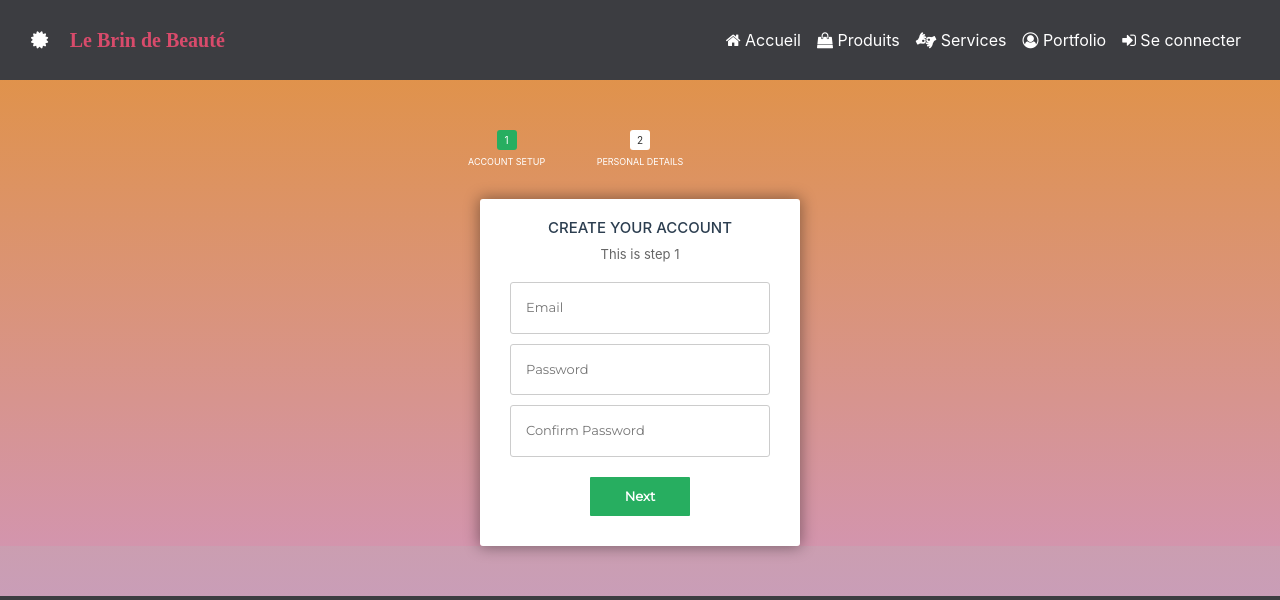
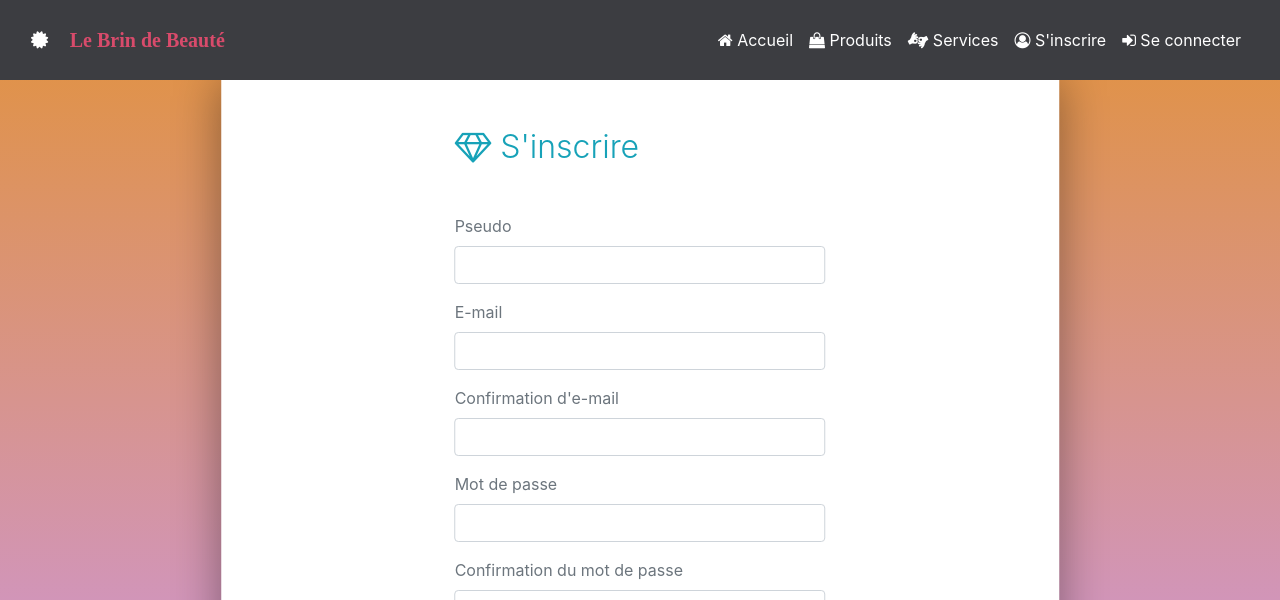
Before and after one commit to 101197/lebrindebeaute, a PHP site: page /inscription in a window 1280 px wide; the page is wider, and only the part inside the window is pictured. Shown: the top 600 px of that part. Run offline with PHP 8.4, Linux system fonts and the light colour scheme; grey boxes are pictures that could not be loaded.

Commit message:
inscription

```diff
--- a/assets/php/nav.php
+++ b/assets/php/nav.php
@@ -25,8 +25,8 @@
                   <li class="nav-item" role="presentation"><a class="nav-link active" href="./accueil" style="color:#ffffff;"><i class="fa fa-home"></i>&nbsp;Accueil</a></li>
                   <li class="nav-item" role="presentation"><a class="nav-link active" href="./catalogue" style="color:#ffffff;"><i class="fa fa-shopping-bag" aria-hidden="true"></i>&nbsp;Produits</a></li>
                   <li class="nav-item" role="presentation"><a class="nav-link active" href="./services" style="color:#ffffff;"><i class="fa fa-american-sign-language-interpreting" aria-hidden="true"></i>&nbsp;Services</a></li>
-                  <li class="nav-item" role="presentation"><a class="nav-link active" href="#" style="color:#ffffff;"><i class="fa fa-user-circle-o"></i>&nbsp;Portfolio</a></li>
-                  <li class="nav-item" role="presentation"><a class="nav-link active" href="./connexion.php" style="color:#ffffff;"><i class="fa fa-sign-in"></i>&nbsp;Se connecter</a></li>
+                  <li class="nav-item" role="presentation"><a class="nav-link active" href="./inscription" style="color:#ffffff;"><i class="fa fa-user-circle-o"></i>&nbsp;S'inscrire</a></li>
+                  <li class="nav-item" role="presentation"><a class="nav-link active" href="./connexion" style="color:#ffffff;"><i class="fa fa-sign-in"></i>&nbsp;Se connecter</a></li>
                 </ul>
               </div>
             </div>
--- a/inscription.php
+++ b/inscription.php
@@ -1,45 +1,132 @@
 <!DOCTYPE html>
 <html lang="fr" dir="ltr">
   <head>
-    <meta charset="utf-8">
-    <title>Inscription</title>
-    <?php include 'assets/php/allcss.php'; ?>
+      <meta charset="utf-8">
+      <title>Inscription</title>
+      <?php include 'assets/php/allcss.php';  ?>
   </head>
-  <body>
-    <?php include 'assets/php/nav.php'; ?>
 
-    <!-- multistep form -->
-    <form id="msform">
-      <!-- progressbar -->
-      <ul id="progressbar">
-        <li class="active">Account Setup</li>
-        <li>Personal Details</li>
-      </ul>
-      <!-- fieldsets -->
-      <fieldset>
-        <h2 class="fs-title">Create your account</h2>
-        <h3 class="fs-subtitle">This is step 1</h3>
-        <input type="text" name="email" placeholder="Email" />
-        <input type="password" name="pass" placeholder="Password" />
-        <input type="password" name="cpass" placeholder="Confirm Password" />
-        <input type="button" name="next" class="next action-button" value="Next" />
-      </fieldset>
-      <fieldset>
-        <h2 class="fs-title">Personal Details</h2>
-        <h3 class="fs-subtitle">We will never sell it</h3>
-        <input type="text" name="fname" placeholder="First Name" />
-        <input type="text" name="lname" placeholder="Last Name" />
-        <input type="text" name="phone" placeholder="Phone" />
-        <textarea name="address" placeholder="Address"></textarea>
-        <input type="button" name="previous" class="previous action-button" value="Previous" />
-        <input type="submit" name="submit" class="submit action-button" value="Submit" />
-      </fieldset>
-    </form>
-    <?php include 'assets/php/footer.php'; ?>
+    <body>
+      <?php
+        include 'assets/php/nav.php';
 
+        if(isset($_POST['forminscription'])) {
+          $pseudo = htmlspecialchars($_POST['pseudo']);
+          $nom = htmlspecialchars($_POST['nom']);
+          $prenom = htmlspecialchars($_POST['prenom']);
+          $mail = htmlspecialchars($_POST['mail']);
+          $mail2 = htmlspecialchars($_POST['mail2']);
+          $mdp = sha1($_POST['mdp']);
+          $mdp2 = sha1($_POST['mdp2']);
+          $telephone = htmlspecialchars($_POST['telephone']);
 
-    <script src="assets/js/jsinscription.js"></script>
+          if(!empty($_POST['pseudo']) AND !empty($_POST['nom']) AND !empty($_POST['prenom']) AND !empty($_POST['mail']) AND !empty($_POST['mail2']) AND !empty($_POST['mdp']) AND !empty($_POST['mdp2'])) {
+            $pseudolength = strlen($pseudo);
+            if($pseudolength <= 20) {
+              $reqpseudo = $bdd->prepare("SELECT * FROM user WHERE Pseudo = ?");
+              $reqpseudo->execute(array($pseudo));
+              $pseudoexist = $reqpseudo->rowCount();
+              if($pseudoexist == 0) {
+                if($mail == $mail2) {
+                  if(filter_var($mail, FILTER_VALIDATE_EMAIL)) {
+                    $reqmail = $bdd->prepare("SELECT * FROM user WHERE email = ?");
+                    $reqmail->execute(array($mail));
+                    $mailexist = $reqmail->rowCount();
+                    if($mailexist == 0) {
+                      if($mdp == $mdp2) {
+                        $insertmbr = $bdd->prepare("INSERT INTO user(Pseudo, email, MotDePasse, Nom, Prenom, Telephone) VALUES(?, ?, ?, ?, ?, ?)");
+                        $insertmbr->execute(array($pseudo, $mail, $mdp, $nom, $prenom, $telephone));
+                        $erreur = "<br> Votre compte a bien été créé !<br><a href=\"/accueil.php\"><br />Revenir sur la page d'accueil<br /></a><a href=\"/connexion.php\"><br />Se connecter!</a>";
+                      } else {
+                        $erreur = "Vos mots de passe ne correspondent pas!";
+                      }
+                    } else {
+                      $erreur = "L'adresse mail est déjà utilisée!";
+                    }
+                  } else {
+                    $erreur = "Votre adresse mail n'est pas valide!";
+                  }
+                } else {
+                  $erreur = "Vos adresses mail ne correspondent pas!";
+                }
+              } else {
+                $erreur = "Le pseudo \"".$pseudo."\" est déjà utilisé!";
+              }
+            } else {
+              $erreur = "Votre pseudo ne doit pas dépasser 20 caractères!";
+            }
+          } else {
+            $erreur = "Tous les champs doivent être complétés!";
+          }
+        }
+      ?>
 
-    </script>
-  </body>
-</html>
+      <div class="container-fluid">
+        <div class="bandeprincipale row mh-100vh">
+          <div class="col-10 col-sm-8 col-md-6 col-lg-6 offset-1 offset-sm-2 offset-md-3 offset-lg-0 align-self-center d-lg-flex align-items-lg-center align-self-lg-stretch bg-white p-5 rounded rounded-lg-0 my-5 my-lg-0" id="login-block">
+            <div class="m-auto w-lg-75 w-xl-50">
+              <h2 class="text-info font-weight-light mb-5"><i class="fa fa-diamond"></i>&nbsp;S'inscrire</h2>
+              <form method="POST">
+                <!-- pseudo -->
+                <div class="form-group">
+                  <label class="text-secondary">Pseudo</label>
+                  <input class="form-control" type="text" id="pseudo" name="pseudo" value="<?php if(isset($pseudo)) { echo $pseudo; } ?>"/>
+                </div>
+                <!-- mail -->
+                <div class="form-group">
+                  <label class="text-secondary">E-mail</label>
+                  <input class="form-control" type="email" pattern="[a-z0-9._%+-]+@[a-z0-9.-]+\.[a-z]{2,15}$" inputmode="email" id="mail" name="mail" value="<?php if(isset($mail)) { echo $mail; } ?>" />
+                </div>
+                <!-- mail2 -->
+                <div class="form-group">
+                  <label class="text-secondary">Confirmation d'e-mail</label>
+                  <input class="form-control" type="email" pattern="[a-z0-9._%+-]+@[a-z0-9.-]+\.[a-z]{2,15}$" inputmode="email" id="mail2" name="mail2" value="<?php if(isset($mail2)) { echo $mail2; } ?>" />
+                </div>
+                <!-- mdp -->
+                <div class="form-group">
+                  <label class="text-secondary">Mot de passe</label>
+                  <input class="form-control" type="password" id="mdp" name="mdp">
+                </div>
+                <!-- mdp2 -->
+                <div class="form-group">
+                  <label class="text-secondary">Confirmation du mot de passe</label>
+                  <input class="form-control" type="password" id="mdp2" name="mdp2">
+                </div>
+                <!-- Nom -->
+                <div class="form-group">
+                  <label class="text-secondary">Nom</label>
+                  <input type="nom" class="form-control" id="nom" name="nom" value="<?php if(isset($nom)) { echo $nom; } ?>" />
+                </div>
+                <!-- Prénom -->
+                <div class="form-group">
+                  <label class="text-secondary">Prénom</label>
+                  <input type="prenom" class="form-control" id="prenom" name="prenom" value="<?php if(isset($prenom)) { echo $prenom; } ?>" />
+                </div>
+                <!-- Téléphone -->
+                <div class="form-group">
+                  <label class="text-secondary">Téléphone</label>
+                  <input type="telephone" class="form-control" id="telephone" name="telephone" value="<?php if(isset($telephone)) { echo $telephone; } ?>" />
+                </div>
+                <button class="btn btn-info mt-2" type="submit" name="forminscription">Inscription</button>
+              </form>
+
+              <?php
+                if(isset($erreur)) {
+                  echo '<font color="red">'.$erreur."</font>";
+                }
+              ?>
+
+              <div class="mdpoublie">
+                <p class="mt-3 mb-0"><a href="#" class="text-info small">Mot de passe oublié?</a></p>
+              </div>
+
+            </div>
+          </div>
+        </div>
+      </div>
+
+      <?php include 'assets/php/footer.php'; ?>
+      <script src="assets/js/jquery.min.js"></script>
+      <script src="assets/bootstrap/js/bootstrap.min.js"></script>
+    </body>
+  </html>
```
Also changed, not shown: assets/php/setbdd.php (added).
